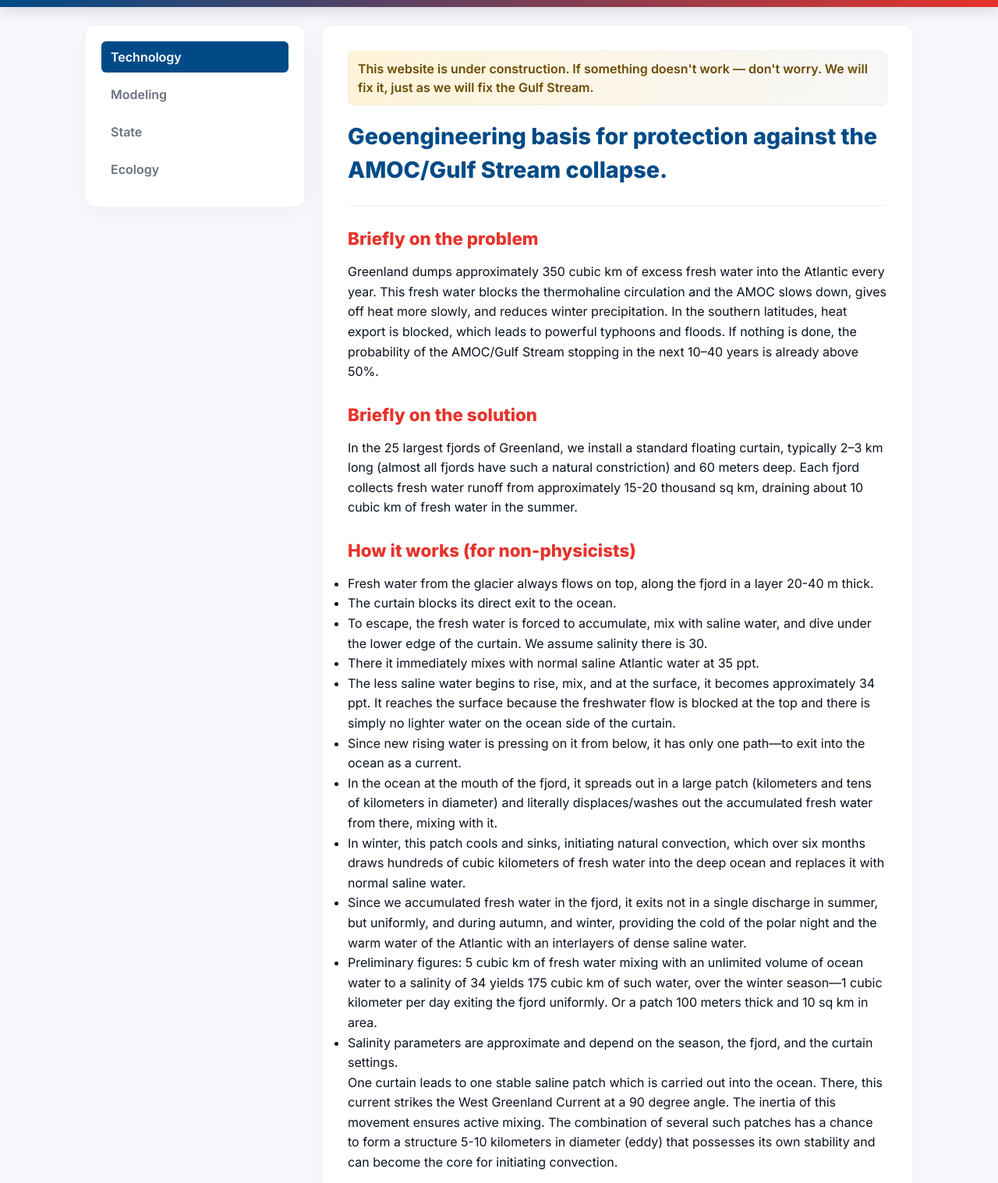
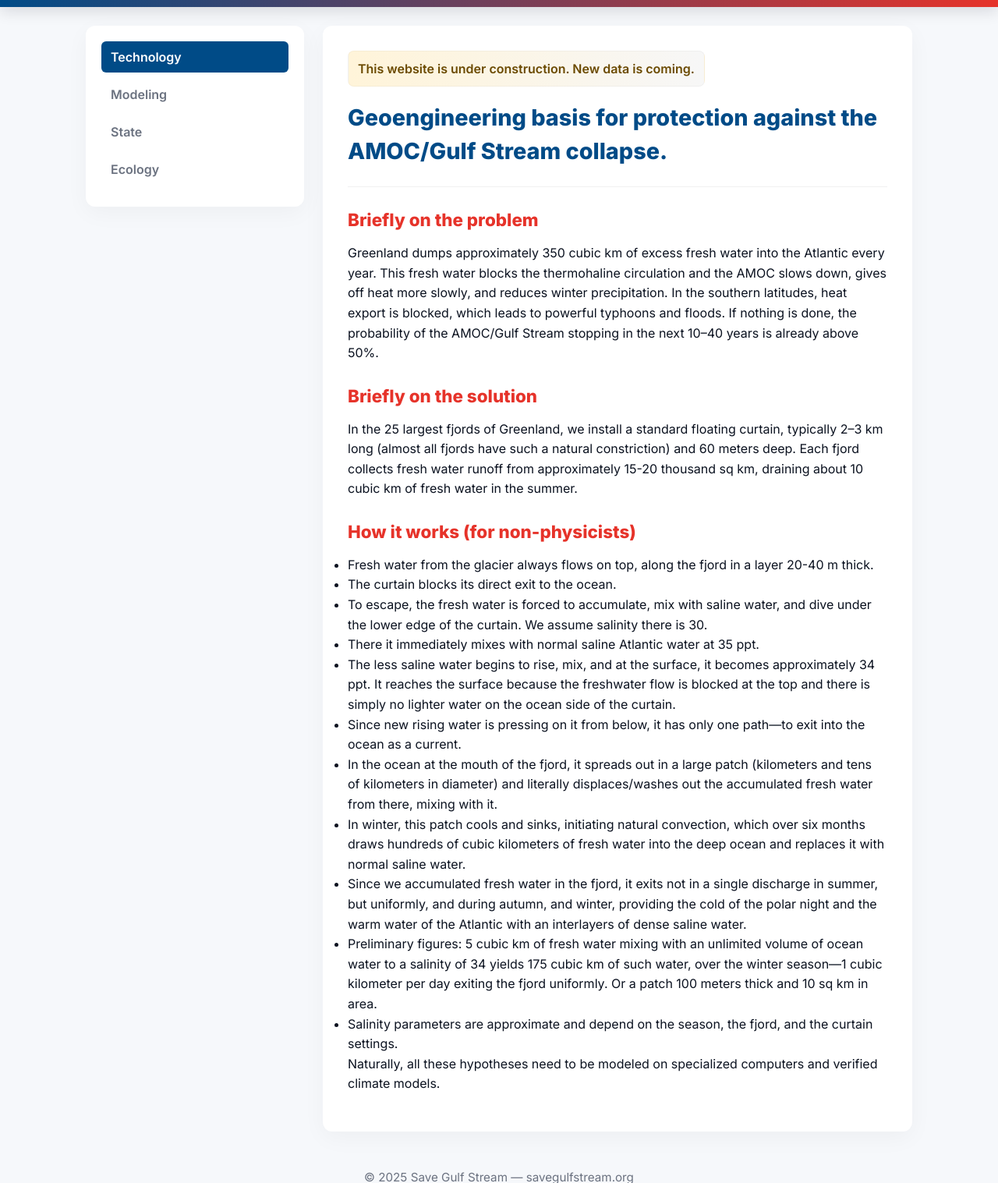
Before and after one commit to obaban/savegulfstream, a plain HTML site: page index.html in a window 1280 px wide. Shown: the part 79-1596 px from the top of the page at 78% size. Drawn offline with Linux system fonts and the light colour scheme.

Commit message:
Add files via upload

```diff
--- a/index.html
+++ b/index.html
@@ -277,7 +277,7 @@
     </aside>
 
     <main class="main-content" role="main">
-      <div class="banner">This website is under construction. If something doesn't work — don't worry. We will fix it, just as we will fix the Gulf Stream.</div>
+      <div class="banner">This website is under construction. New data is coming.</div>
 
       <section id="technology" class="article-section active">
         <article>
@@ -311,9 +311,7 @@
               <li>Salinity parameters are approximate and depend on the season, the fjord, and the curtain settings.</li>
             </ul>
 
-            <p>
-              One curtain leads to one stable saline patch which is carried out into the ocean. There, this current strikes the West Greenland Current at a 90 degree angle. The inertia of this movement ensures active mixing. The combination of several such patches has a chance to form a structure 5-10 kilometers in diameter (eddy) that possesses its own stability and can become the core for initiating convection.
-            </p>
+
 
             <p>
               Naturally, all these hypotheses need to be modeled on specialized computers and verified climate models.
```
